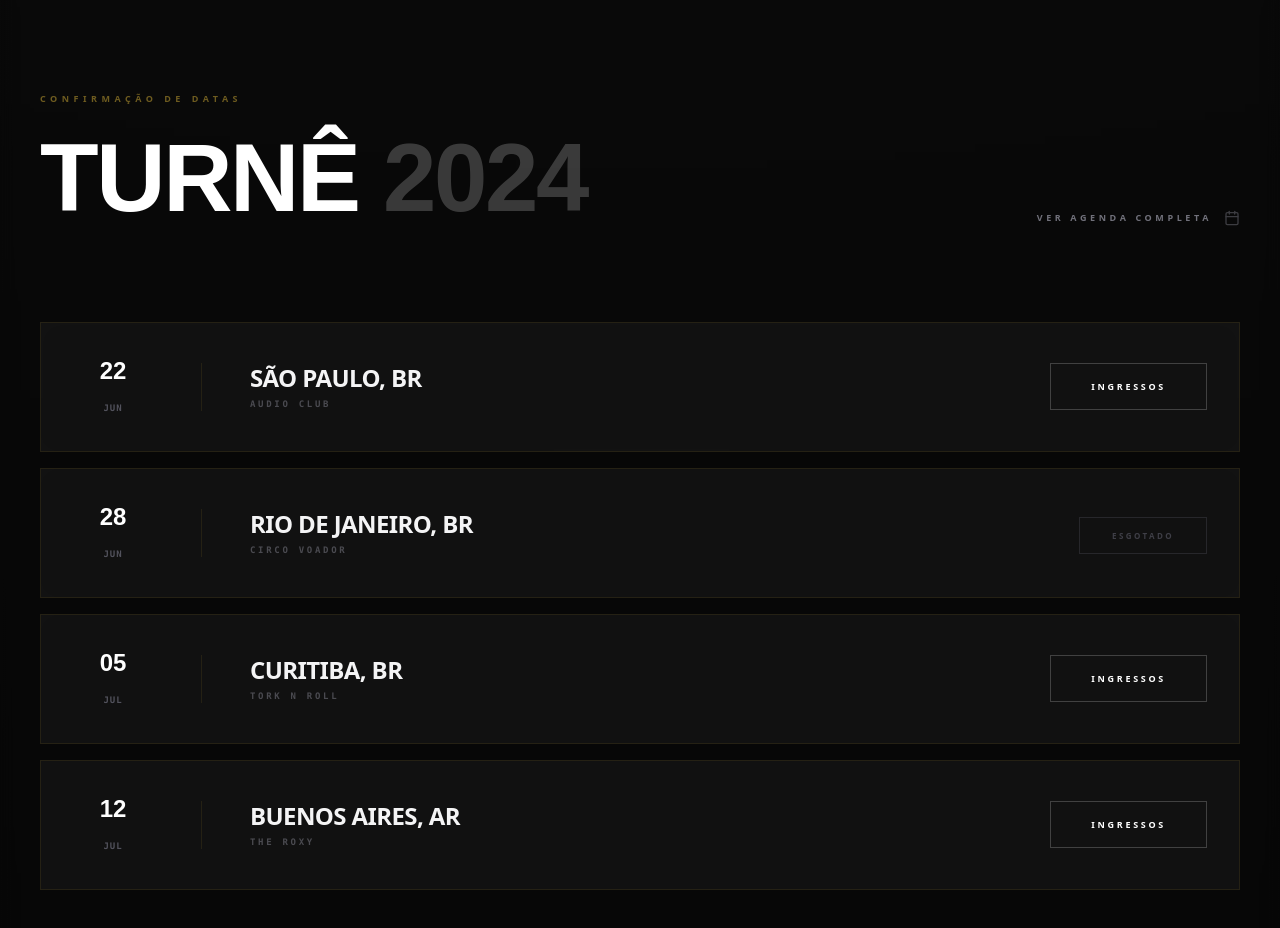
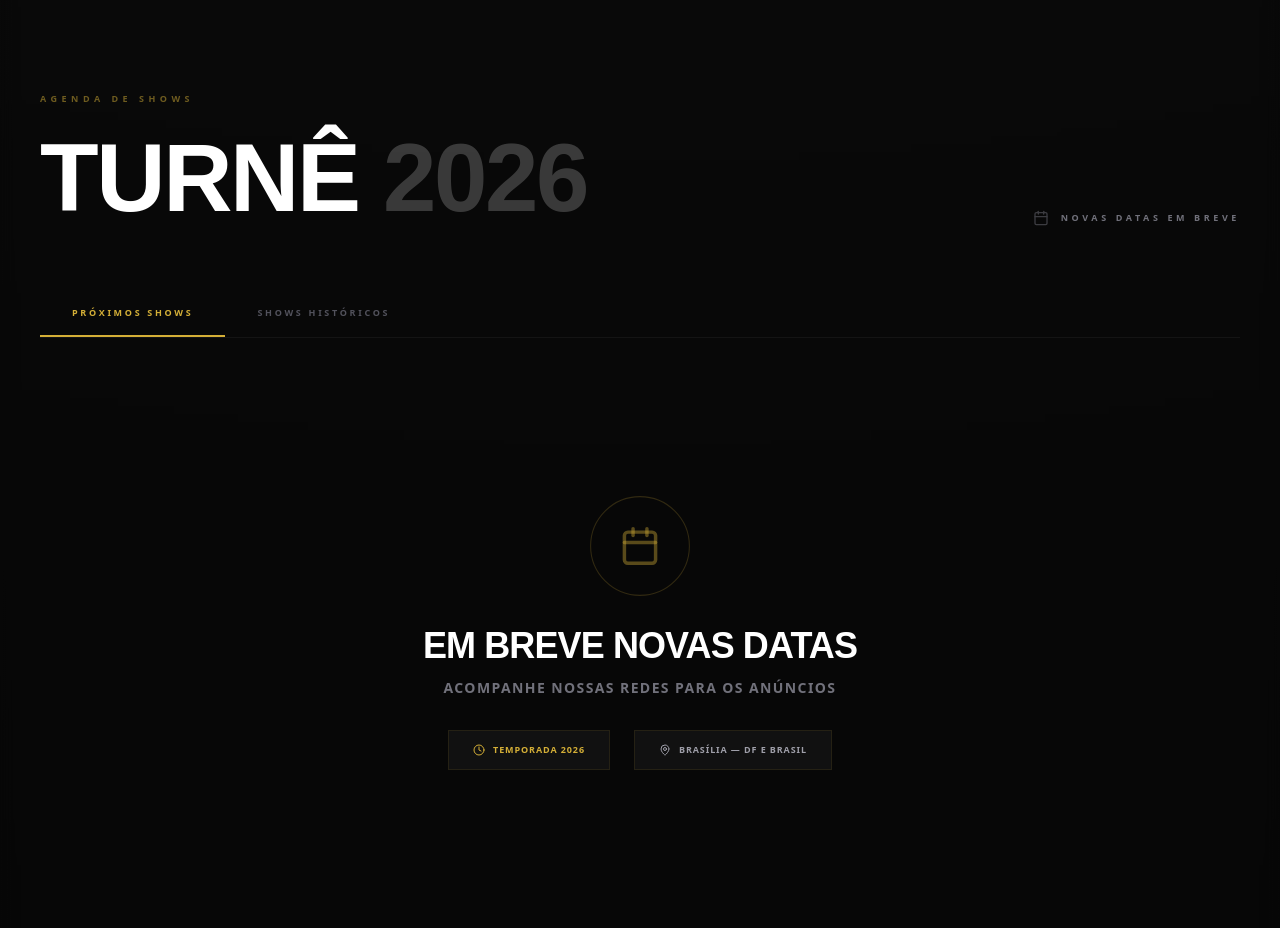
Before and after one commit to iwerry/DurangosDaAmerica, a React (Vite) app: page / in a window 1280 px wide. Shown: the part 8180-9108 px from the top of the page. Built offline with nearby package versions, Linux system fonts and the light colour scheme.

Commit message:
feat: agenda 2026 com EM BREVE + aba shows historicos 1982-2025

```diff
--- a/src/components/TourSection.tsx
+++ b/src/components/TourSection.tsx
@@ -1,58 +1,199 @@
-import { motion } from "motion/react";
-import { Calendar } from "lucide-react";
-import React from "react";
+import { motion, AnimatePresence } from "motion/react";
+import { Calendar, MapPin, Clock } from "lucide-react";
+import React, { useState } from "react";
+
+const upcomingDates: never[] = [];
+
+const historicShows = [
+  {
+    year: "1982",
+    event: "A Primeira Faculta",
+    venue: "Guará — DF",
+    description: "O marco zero da banda. O festival onde a genealogia do grupo se consolidou e os talentos de Murilo Lima e Miro Ferraz foram revelados ao público pela primeira vez.",
+    highlight: true,
+  },
+  {
+    year: "1986",
+    event: "Kamikazes Moto Clube",
+    venue: "Brasília — DF",
+    description: "Apresentação histórica para o clube de motociclistas, solidificando a conexão da banda com a subcultura do rock e das estradas.",
+    highlight: false,
+  },
+  {
+    year: "Anos 90",
+    event: "Shows em Caminhões-Palanque",
+    venue: "Cidades Satélites — DF",
+    description: "Apresentações improvisadas que simbolizam a era da precariedade logística. A banda tocava sem mesa de som básica e transportava equipamentos de forma rudimentar — pura resistência.",
+    highlight: false,
+  },
+  {
+    year: "2009",
+    event: "Espaço de Ensaios — Abertura",
+    venue: "Guará — DF",
+    description: "Registro de shows e ensaios abertos. Destaque para a apresentação da banda Terror Revolucionário, marcando a abertura do espaço para o som extremo.",
+    highlight: false,
+  },
+  {
+    year: "Set / 2012",
+    event: "Slamdancer Festival 2",
+    venue: "Brasília — DF",
+    description: "Um dos shows mais emblemáticos da fase madura. Homenagem a Raul Seixas. Os Durangos encerraram o evento como 'fim de festa', sendo recebidos por uma nova geração de fãs.",
+    highlight: true,
+  },
+  {
+    year: "2013",
+    event: "Show com The Barbiras",
+    venue: "Brasília — DF",
+    description: "Apresentação conjunta com a banda feminina, reforçando a rede de colaboração e diversidade do rock candango.",
+    highlight: false,
+  },
+  {
+    year: "2017",
+    event: "BCMW — Brasília Capital Moto Week",
+    venue: "Brasília — DF",
+    description: "Presença no maior evento de motociclismo do Centro-Oeste, levando o rock independente do Guará para um palco de alcance nacional.",
+    highlight: true,
+  },
+  {
+    year: "1982–2025",
+    event: "Circuito Do Próprio Bolso",
+    venue: "Diversas cidades — DF e Brasil",
+    description: "Mais de 500 shows registrados ao longo de quatro décadas. Ruas, festivais independentes e centros culturais do DF. O legado definitivo da resistência cultural.",
+    highlight: true,
+  },
+];
 
 export const TourSection = () => {
-  const dates = [
-    { city: "SÃO PAULO, BR", venue: "AUDIO CLUB", date: "22 JUN", soldOut: false },
-    { city: "RIO DE JANEIRO, BR", venue: "CIRCO VOADOR", date: "28 JUN", soldOut: true },
-    { city: "CURITIBA, BR", venue: "TORK N ROLL", date: "05 JUL", soldOut: false },
-    { city: "BUENOS AIRES, AR", venue: "THE ROXY", date: "12 JUL", soldOut: false },
-  ];
+  const [activeTab, setActiveTab] = useState<"proximos" | "historico">("proximos");
 
   return (
     <section id="tour" className="py-32 relative border-y border-brand-gold/5 bg-black/40 backdrop-blur-sm">
       <div className="max-w-7xl mx-auto px-10">
-        <div className="flex flex-col md:flex-row md:items-end justify-between mb-24 gap-8">
+        {/* Header */}
+        <div className="flex flex-col md:flex-row md:items-end justify-between mb-16 gap-8">
           <div>
-            <span className="text-[9px] uppercase tracking-[0.5em] font-black text-brand-gold mb-6 block opacity-50">Confirmação de Datas</span>
-            <h2 className="text-6xl md:text-8xl font-display font-black tracking-tight text-white">TURNÊ <span className="opacity-20">2024</span></h2>
+            <span className="text-[9px] uppercase tracking-[0.5em] font-black text-brand-gold mb-6 block opacity-50">
+              Agenda de Shows
+            </span>
+            <h2 className="text-6xl md:text-8xl font-display font-black tracking-tight text-white">
+              TURNÊ <span className="opacity-20">2026</span>
+            </h2>
           </div>
-          <button className="flex items-center gap-3 text-[9px] uppercase font-black tracking-[0.4em] text-zinc-500 hover:text-brand-gold group transition-all">
-            Ver agenda completa <Calendar className="w-4 h-4 opacity-50 group-hover:opacity-100" />
-          </button>
+          <div className="flex items-center gap-3 text-[9px] uppercase font-black tracking-[0.4em] text-zinc-500">
+            <Calendar className="w-4 h-4 opacity-50" />
+            Novas datas em breve
+          </div>
         </div>
 
-        <div className="grid gap-4">
-          {dates.map((tour, idx) => (
+        {/* Tabs */}
+        <div className="flex gap-0 mb-12 border-b border-white/5">
+          {[
+            { key: "proximos", label: "Próximos Shows" },
+            { key: "historico", label: "Shows Históricos" },
+          ].map((tab) => (
+            <button
+              key={tab.key}
+              onClick={() => setActiveTab(tab.key as "proximos" | "historico")}
+              className={`px-8 py-4 text-[9px] font-black uppercase tracking-[0.3em] border-b-2 transition-all ${
+                activeTab === tab.key
+                  ? "border-brand-gold text-brand-gold"
+                  : "border-transparent text-zinc-600 hover:text-zinc-400"
+              }`}
+            >
+              {tab.label}
+            </button>
+          ))}
+        </div>
+
+        {/* Próximos Shows */}
+        <AnimatePresence mode="wait">
+          {activeTab === "proximos" && (
+            <motion.div
+              key="proximos"
+              initial={{ opacity: 0, y: 20 }}
+              animate={{ opacity: 1, y: 0 }}
+              exit={{ opacity: 0, y: -10 }}
+              transition={{ duration: 0.4 }}
+            >
+              {upcomingDates.length === 0 ? (
+                <div className="flex flex-col items-center justify-center py-28 text-center gap-8">
+                  <motion.div
+                    animate={{ scale: [1, 1.05, 1] }}
+                    transition={{ repeat: Infinity, duration: 3 }}
+                    className="w-24 h-24 rounded-full border border-brand-gold/20 flex items-center justify-center"
+                  >
+                    <Calendar className="w-10 h-10 text-brand-gold/40" />
+                  </motion.div>
+                  <div>
+                    <p className="text-3xl md:text-4xl font-display font-black text-white tracking-tight mb-3">
+                      EM BREVE NOVAS DATAS
+                    </p>
+                    <p className="text-zinc-500 text-sm tracking-widest uppercase font-bold">
+                      Acompanhe nossas redes para os anúncios
+                    </p>
+                  </div>
+                  <div className="flex gap-6 flex-wrap justify-center">
+                    <span className="glass-panel px-6 py-3 text-[9px] font-black uppercase tracking-widest text-brand-gold flex items-center gap-2">
+                      <Clock className="w-3 h-3" /> Temporada 2026
+                    </span>
+                    <span className="glass-panel px-6 py-3 text-[9px] font-black uppercase tracking-widest text-zinc-400 flex items-center gap-2">
+                      <MapPin className="w-3 h-3" /> Brasília — DF e Brasil
+                    </span>
+                  </div>
+                </div>
+              ) : null}
+            </motion.div>
+          )}
+
+          {/* Shows Históricos */}
+          {activeTab === "historico" && (
+            <motion.div
+              key="historico"
+              initial={{ opacity: 0, y: 20 }}
+              animate={{ opacity: 1, y: 0 }}
+              exit={{ opacity: 0, y: -10 }}
+              transition={{ duration: 0.4 }}
+              className="grid gap-4"
+            >
+              {historicShows.map((show, idx) => (
                 <motion.div
                   key={idx}
                   initial={{ opacity: 0, x: -20 }}
-              whileInView={{ opacity: 1, x: 0 }}
-              transition={{ delay: idx * 0.1, duration: 0.6 }}
-              className="group flex flex-col md:flex-row md:items-center justify-between p-8 glass-panel hover:bg-white/5 transition-all cursor-pointer"
+                  animate={{ opacity: 1, x: 0 }}
+                  transition={{ delay: idx * 0.06, duration: 0.5 }}
+                  className={`group flex flex-col md:flex-row md:items-center justify-between p-8 glass-panel hover:bg-white/5 transition-all ${
+                    show.highlight ? "border-l-2 border-brand-gold" : "border-l-2 border-transparent"
+                  }`}
                 >
-              <div className="flex items-center gap-12">
-                <div className="text-2xl font-display font-black text-center w-20 text-white">
-                  {tour.date.split(' ')[0]}<br/>
-                  <span className="text-zinc-600 text-[9px] font-mono font-bold tracking-widest">{tour.date.split(' ')[1]}</span>
+                  <div className="flex items-start gap-10 flex-1">
+                    <div className="text-center shrink-0 w-24">
+                      <span className="text-lg font-display font-black text-brand-gold leading-tight block">
+                        {show.year}
+                      </span>
                     </div>
-                <div className="w-[1px] h-12 bg-brand-gold/10 hidden md:block" />
-                <div>
-                  <h3 className="text-2xl font-black mb-1 text-zinc-100 group-hover:text-brand-gold transition-colors tracking-tight">{tour.city}</h3>
-                  <p className="text-zinc-500 text-[9px] tracking-[0.3em] font-black uppercase opacity-60 font-mono">{tour.venue}</p>
+                    <div className="w-[1px] h-full min-h-[40px] bg-brand-gold/10 hidden md:block shrink-0" />
+                    <div className="flex-1">
+                      <h3 className="text-xl font-black mb-1 text-zinc-100 group-hover:text-brand-gold transition-colors tracking-tight">
+                        {show.event}
+                      </h3>
+                      <p className="text-zinc-500 text-[9px] tracking-[0.3em] font-black uppercase mb-3 flex items-center gap-1">
+                        <MapPin className="w-3 h-3" /> {show.venue}
+                      </p>
+                      <p className="text-zinc-400 text-sm leading-relaxed max-w-2xl">{show.description}</p>
                     </div>
                   </div>
-              <div className="mt-8 md:mt-0">
-                {tour.soldOut ? (
-                  <span className="text-zinc-700 font-black uppercase text-[8px] tracking-[0.3em] border border-zinc-700/50 px-8 py-3">Esgotado</span>
-                ) : (
-                  <button className="bg-transparent border border-white/20 text-white font-black uppercase text-[9px] tracking-[0.3em] px-10 py-4 hover:bg-white hover:text-black transition-all">Ingressos</button>
+                  {show.highlight && (
+                    <div className="mt-6 md:mt-0 md:ml-6 shrink-0">
+                      <span className="text-brand-gold font-black uppercase text-[8px] tracking-[0.3em] border border-brand-gold/40 px-4 py-2">
+                        Histórico
+                      </span>
+                    </div>
                   )}
-              </div>
                 </motion.div>
               ))}
-        </div>
+            </motion.div>
+          )}
+        </AnimatePresence>
       </div>
     </section>
   );
```
Lines whose indentation alone changed are shown as unchanged.
